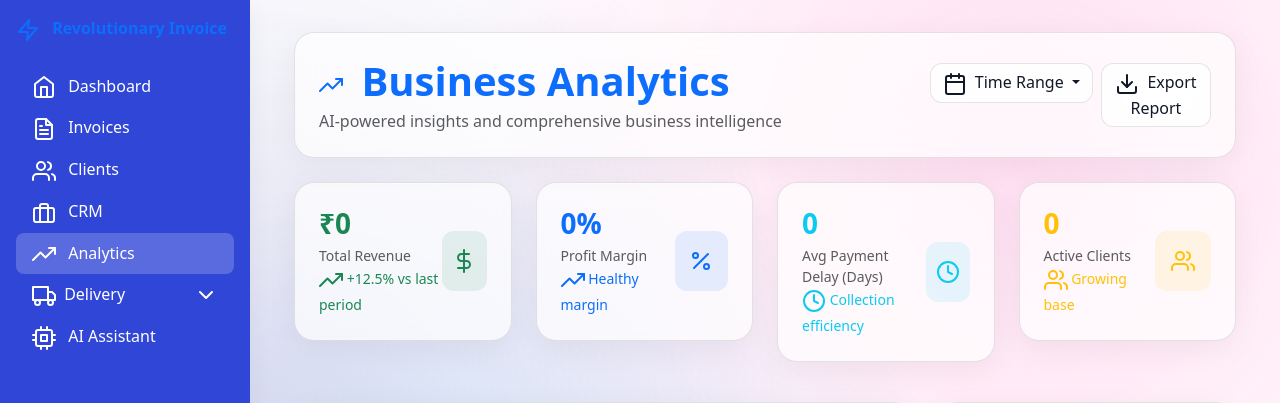
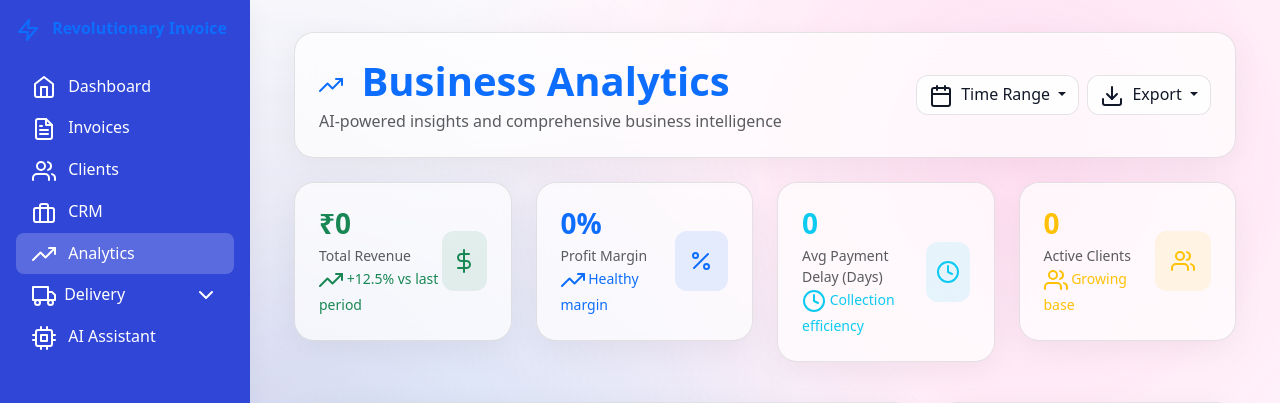
Before and after one commit to xenfortetechnology-dev/invoice_pro, a Flask app: page /analytics in a window 1280 px wide. Shown: the top 403 px of the page. Run offline with Flask 3, Linux system fonts and the light colour scheme; the visitor is signed in with stand-in values (Sample User, id 1); data that the repository does not hold is empty.

Commit message:
Add dropdown in analytics export and add dropdown with dummy PDF and Excel alerts

```diff
--- a/templates/analytics.html
+++ b/templates/analytics.html
@@ -30,9 +30,24 @@
                                     <li><a class="dropdown-item" href="?range=all">All Time</a></li>
                                 </ul>
                             </div>
-                            <button class="btn btn-success glass-btn" onclick="exportAnalyticsReport()">
-                                <i data-feather="download" class="me-1"></i> Export Report
-                            </button>
+            <div class="dropdown">
+    <button class="btn btn-success glass-btn dropdown-toggle" data-bs-toggle="dropdown">
+        <i data-feather="download" class="me-1"></i> Export
+    </button>
+    <ul class="dropdown-menu glass-dropdown dropdown-menu-end">
+        <li>
+            <a class="dropdown-item" href="#" onclick="exportAnalyticsToExcel()">
+                <i data-feather="file-text" class="me-2"></i> Excel
+            </a>
+        </li>
+        <li>
+            <a class="dropdown-item" href="#" onclick="exportAnalyticsToPDF()">
+                <i data-feather="file" class="me-2"></i> PDF Report
+            </a>
+        </li>
+    </ul>
+</div>
+
                         </div>
                     </div>
                 </div>
@@ -591,22 +606,14 @@ function initializeCharts() {
     {% endif %}
 }
 
-function exportAnalyticsReport() {
-    // Create a loading state
-    const btn = event.target;
-    const originalText = btn.innerHTML;
-    btn.innerHTML = '<span class="spinner-border spinner-border-sm me-2"></span>Generating...';
-    btn.disabled = true;
+function exportAnalyticsToPDF() {
+    alert("Analytics PDF exported successfully (demo).");
+}
 
-    // Simulate report generation
-    setTimeout(() => {
-        btn.innerHTML = originalText;
-        btn.disabled = false;
+function exportAnalyticsToExcel() {
+    alert("Analytics Excel exported successfully (demo).");
+}
 
-        // In a real application, this would trigger a download
-        alert('Analytics report generated successfully!');
-    }, 2000);
-}
 
 function generateReport(type) {
     const reportTypes = {
```
